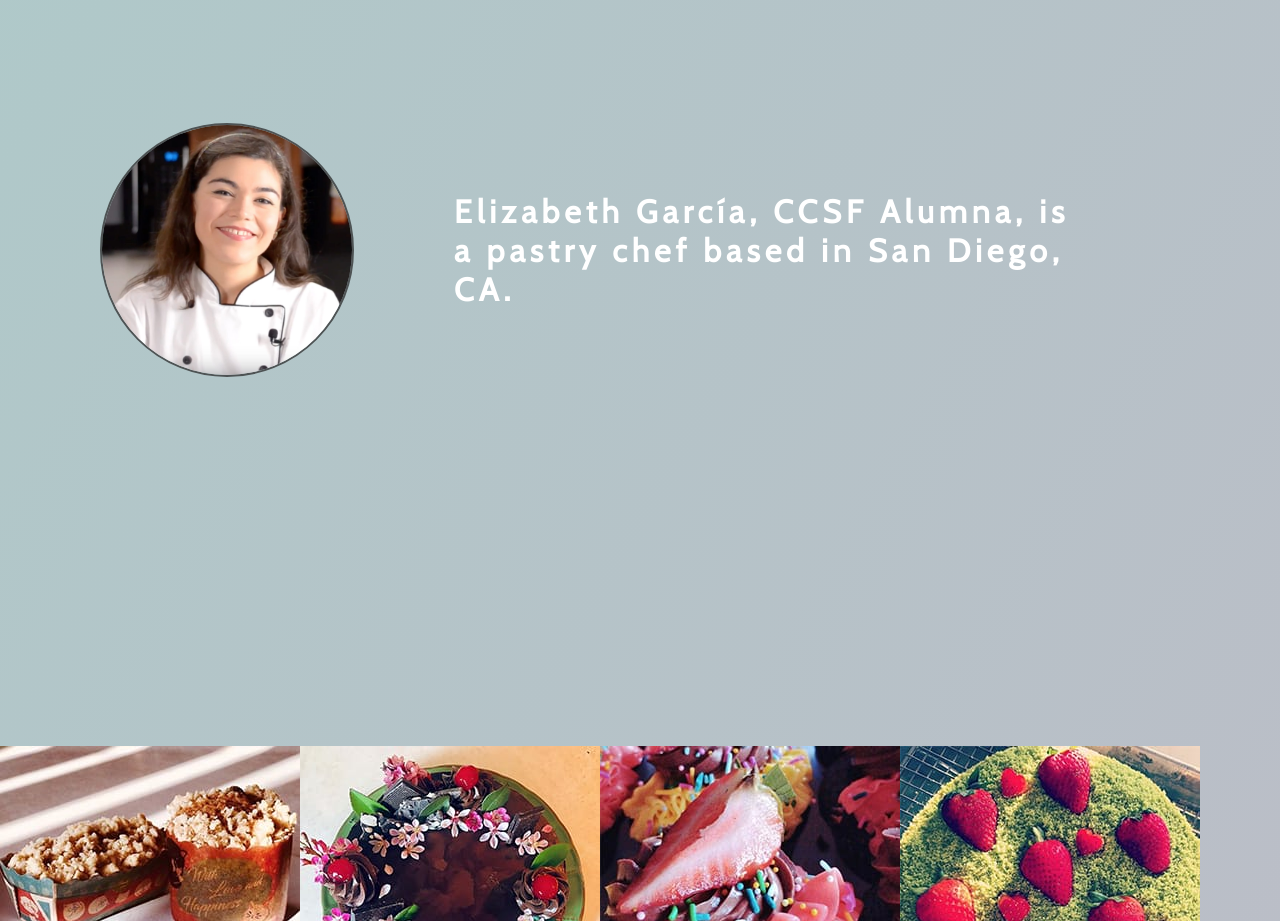
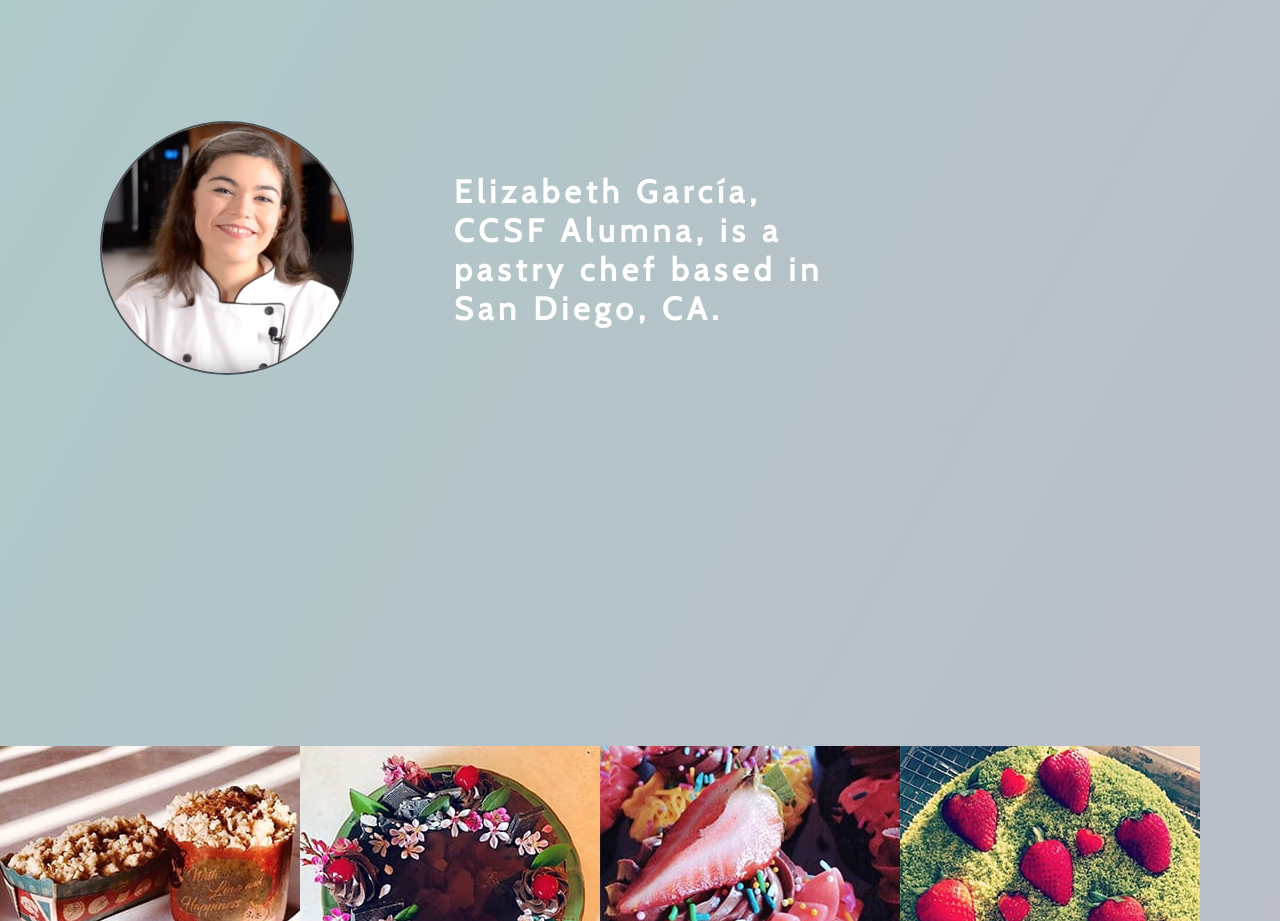
Before and after one commit to jenna-m/lemon-angel, a React (Create React App) app: page / in a window 1280 px wide. Shown: the part 1100-2021 px from the top of the page. Built offline with nearby package versions, Linux system fonts and the light colour scheme.

Commit message:
Update about.js

```diff
--- a/src/components/about.js
+++ b/src/components/about.js
@@ -5,16 +5,20 @@ class About extends React.Component {
 	render() {
 		return (
 			<div className="about-container">
+				<div>
 					<img
 						className="section-img"
 						id="about-img"
 						src={aboutImg}
 						alt="Elizabeth Garcia in a chef's uniform"
 					/>
+				</div>
+				<div>
 					<p>
-					Elizabeth García, CCSF Alumna, is a pastry chef based in San
-					Diego, CA.
+						Elizabeth García, CCSF Alumna, is a pastry chef based in
+						San Diego, CA.
 					</p>
+				</div>
 			</div>
 		);
 	}
```
Lines whose indentation alone changed are shown as unchanged.
